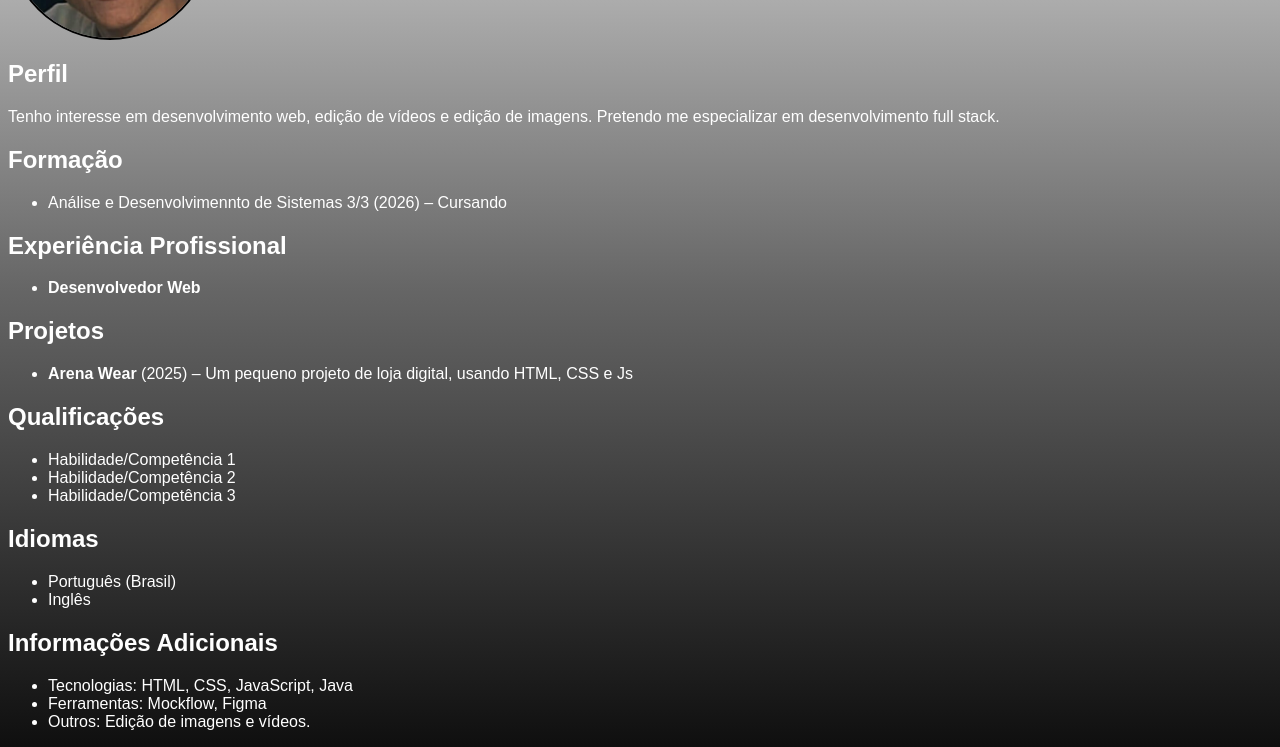
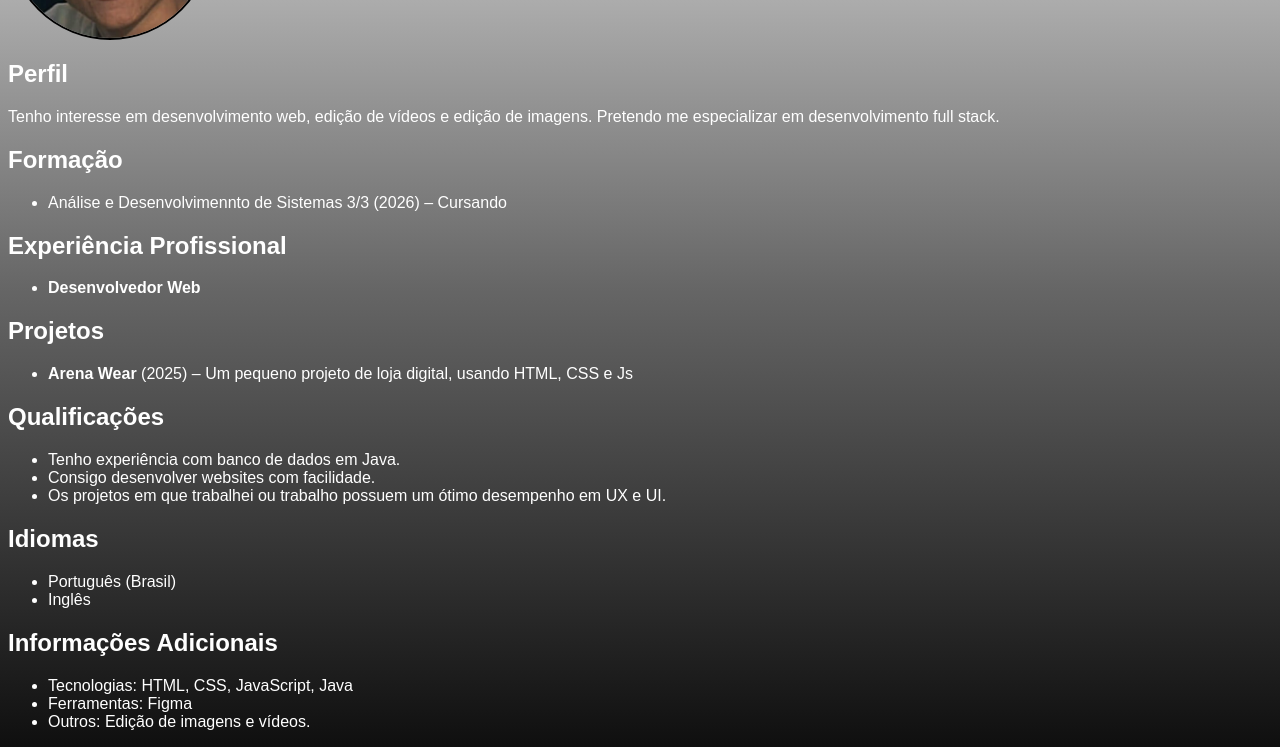
Before and after one commit to ftell-dev/curriculum, a plain HTML site: page index.html in a window 1280 px wide. Shown: the part 172-919 px from the top of the page. Drawn offline with Linux system fonts and the light colour scheme.

Commit message:
Update index.html

```diff
--- a/index.html
+++ b/index.html
@@ -51,9 +51,9 @@
     <!-- Qualificações -->
     <h2>Qualificações</h2>
     <ul>
-      <li>Habilidade/Competência 1</li>
-      <li>Habilidade/Competência 2</li>
-      <li>Habilidade/Competência 3</li>
+      <li>Tenho experiência com banco de dados em Java.</li>
+      <li>Consigo desenvolver websites com facilidade.</li>
+      <li>Os projetos em que trabalhei ou trabalho possuem um ótimo desempenho em UX e UI.</li>
     </ul>
 
     <!-- Idiomas -->
@@ -67,7 +67,7 @@
     <h2>Informações Adicionais</h2>
     <ul>
       <li>Tecnologias: HTML, CSS, JavaScript, Java</li>
-      <li>Ferramentas: Mockflow, Figma</li>
+      <li>Ferramentas: Figma</li>
       <li>Outros: Edição de imagens e vídeos.</li>
     </ul>
     </div>
```
